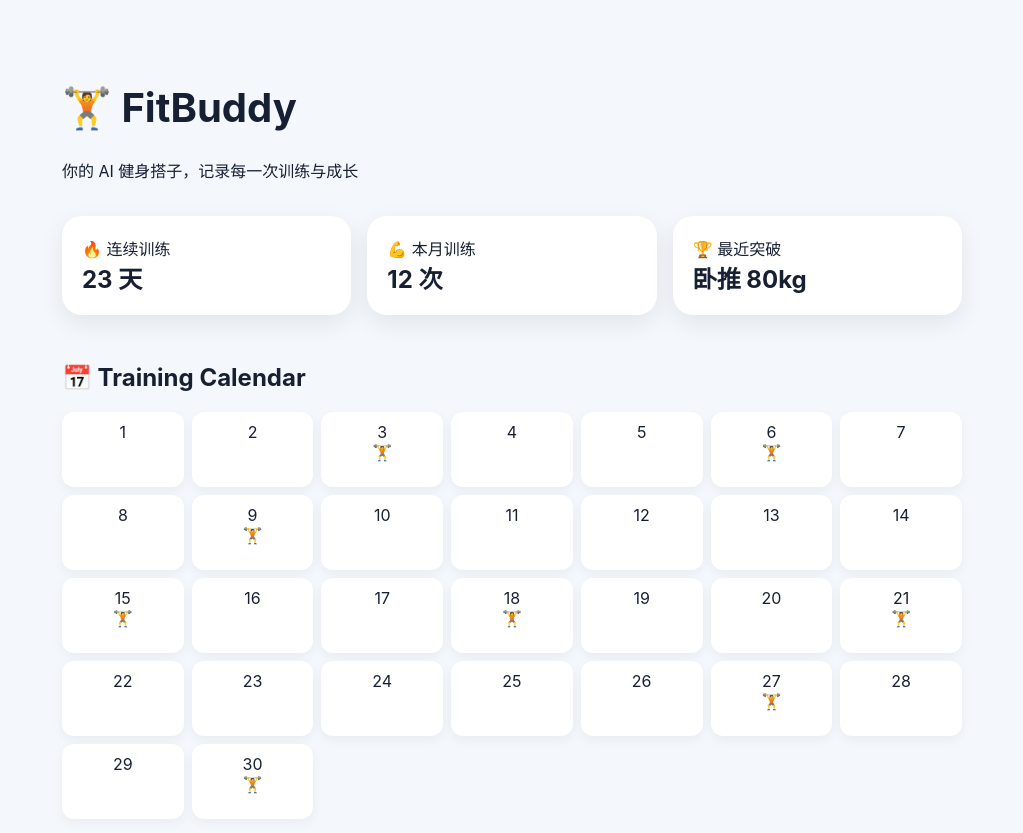
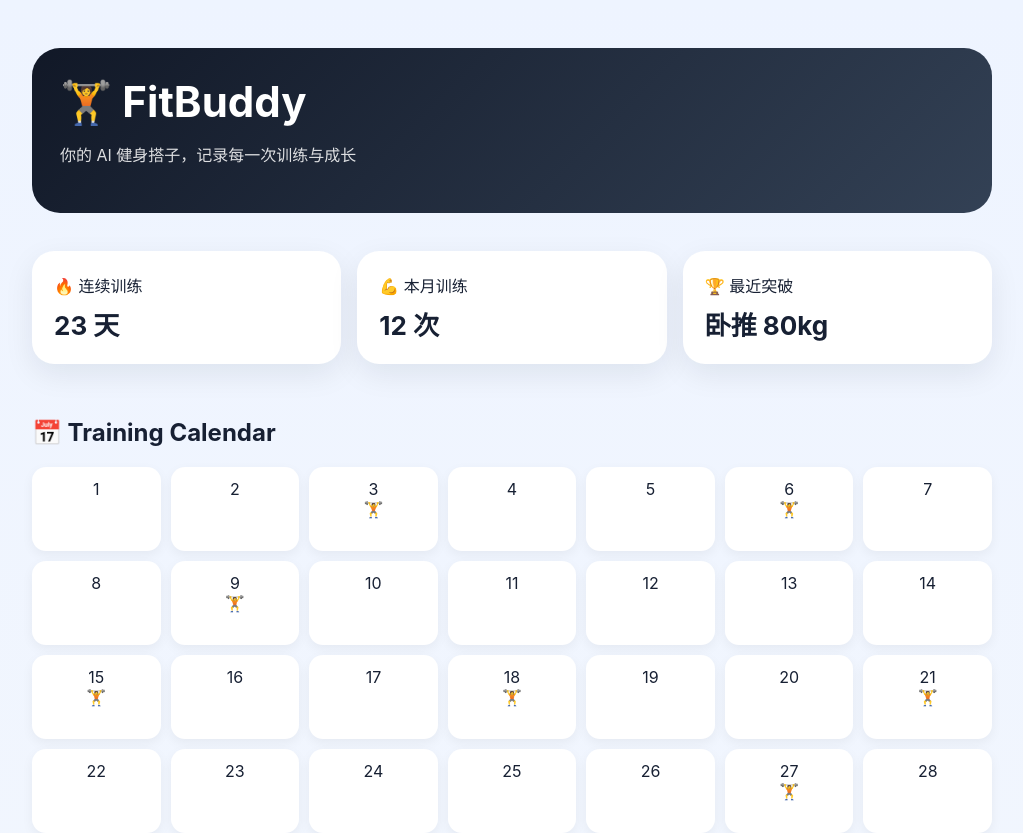
Before and after one commit to luffy0x/FitBuddy, a React (Vite) app: page / in a window 1280 px wide. Shown: the top 833 px of the page, without its empty margins (128-1151 px from the left). Built offline with nearby package versions, Linux system fonts and the light colour scheme.

Commit message:
style: improve FitBuddy demo presentation layout

```diff
--- a/src/style.css
+++ b/src/style.css
@@ -1 +1 @@
-body{font-family:Inter,Arial,sans-serif;background:#f4f7fb;margin:0;color:#172033}.app{max-width:900px;margin:32px auto;padding:24px}.cards{display:flex;gap:16px;flex-wrap:wrap}.cards div,.log,.milestone,.ai-box,.doc-box{background:white;border-radius:20px;padding:20px;margin:16px 0;box-shadow:0 8px 24px rgba(0,0,0,.08)}.cards div{flex:1;min-width:180px}.cards b{font-size:24px}h1{font-size:40px}h2{margin-top:32px}pre{white-space:pre-wrap;font-size:16px}.photo{padding:12px;background:#f1f5f9;border-radius:12px;margin-top:12px}.example{padding:16px;background:#f8fafc;border-radius:12px;margin:12px 0;color:#475569}.calendar{display:grid;grid-template-columns:repeat(7,1fr);gap:8px}.day{background:white;border-radius:12px;min-height:55px;padding:10px;text-align:center;box-shadow:0 4px 12px rgba(0,0,0,.05)}button{padding:14px 20px;border:0;border-radius:14px;background:#111827;color:white;font-size:16px;cursor:pointer}p{line-height:1.6}
+body{font-family:Inter,Arial,sans-serif;background:linear-gradient(180deg,#eef4ff,#f8fafc);margin:0;color:#172033}.app{max-width:960px;margin:24px auto;padding:24px}.app header{padding:28px;background:linear-gradient(135deg,#111827,#334155);color:white;border-radius:28px}.app header p{opacity:.85}.cards{display:flex;gap:16px;flex-wrap:wrap;margin-top:20px}.cards div,.log,.milestone,.ai-box,.doc-box{background:white;border-radius:22px;padding:22px;margin:18px 0;box-shadow:0 10px 30px rgba(15,23,42,.08)}.cards div{flex:1;min-width:180px}.cards b{font-size:26px;display:inline-block;margin-top:8px}.log{border-left:5px solid #2563eb}.milestone{border-left:5px solid #f59e0b}h1{font-size:42px;margin:0 0 10px}h2{margin-top:36px}h3{margin-top:0}pre{white-space:pre-wrap;font-size:16px;line-height:1.7;background:#f8fafc;padding:14px;border-radius:14px}.photo{padding:14px;background:#f1f5f9;border-radius:14px;margin-top:14px}.example{padding:16px;background:#f8fafc;border-radius:14px;margin:12px 0;color:#475569;border:1px dashed #cbd5e1}.calendar{display:grid;grid-template-columns:repeat(7,1fr);gap:10px}.day{background:white;border-radius:14px;min-height:60px;padding:12px;text-align:center;box-shadow:0 4px 12px rgba(0,0,0,.05)}button{padding:14px 20px;border:0;border-radius:14px;background:#111827;color:white;font-size:16px;cursor:pointer}button:hover{opacity:.9}p{line-height:1.6}
```
